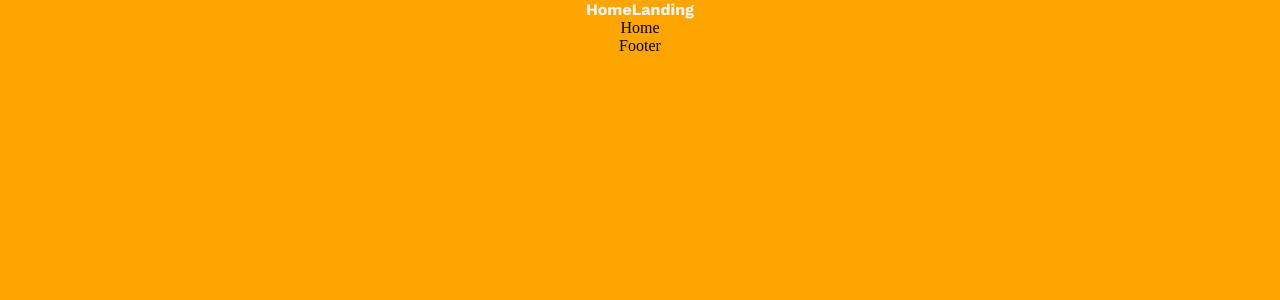
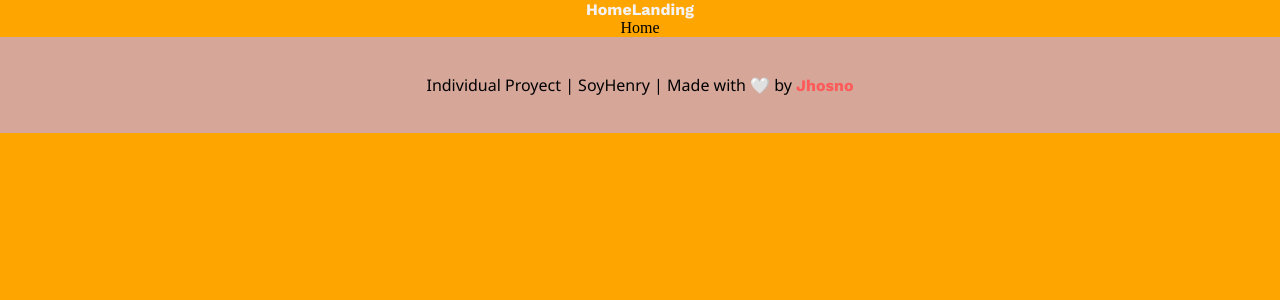
Before and after one commit to jhosnodev/PI-Dogs-main, a React (Create React App) app in the folder client/: page /home in a window 1280 px wide. Shown: the top 300 px of the page. Built offline with nearby package versions, Linux system fonts and the light colour scheme.

Commit message:
FRONTEND | FOOTER

```diff
--- /dev/null
+++ b/client/src/components/Footer/Footer.css
@@ -0,0 +1,16 @@
+.foote_container{
+    width: 100%;
+    background-color: #D6A699;
+    min-height: 6rem;
+    box-sizing: border-box;
+    text-align: center;
+    display: flex;
+    justify-content: center;
+    align-items: center;
+}
+.foote_container a{
+    color: #FD5A59;
+}
+.foote_container a:hover{
+color: #F4F2F2;
+}
--- a/client/src/components/Footer/Footer.js
+++ b/client/src/components/Footer/Footer.js
@@ -1,8 +1,12 @@
 import React from 'react'
+import './Footer.css'
 
 function Footer() {
   return (
-    <div>Footer</div>
+    <footer className='foote_container'> <p>
+    Individual Proyect | SoyHenry | Made with 🤍 by{" "}
+    <a href="https://jhosno.github.io">Jhosno</a>
+  </p></footer>
   )
 }
 
```
